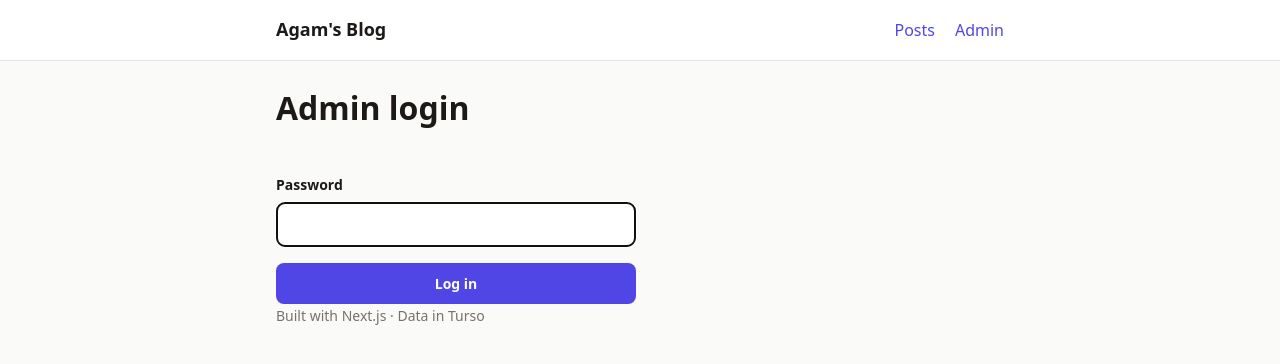
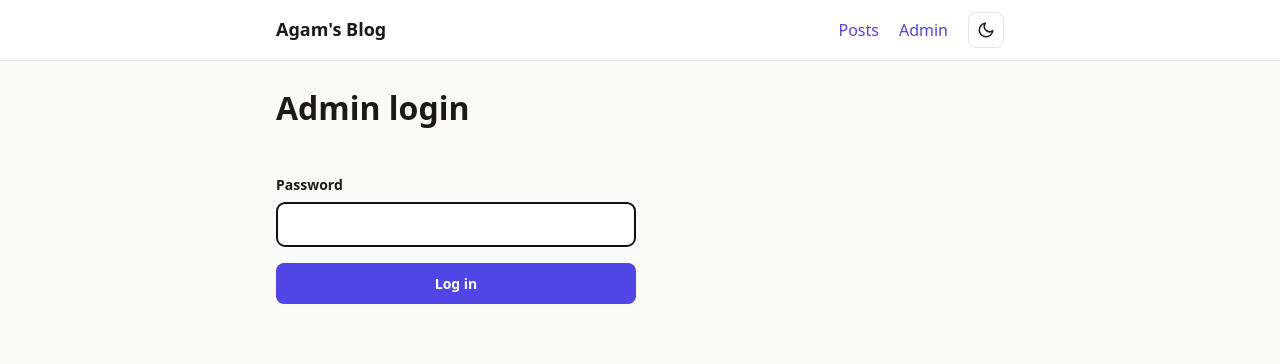
Before and after one commit to vns-agm/agam-blog, a Next.js app: page /admin/login in a window 1280 px wide. Shown: the top 364 px of the page. Built offline with nearby package versions, Linux system fonts and the light colour scheme.

Commit message:
Add light/dark theme toggle and remove footer

```diff
--- /dev/null
+++ b/app/ThemeToggle.tsx
@@ -0,0 +1,42 @@
+"use client";
+
+import { useEffect, useState } from "react";
+
+type Theme = "light" | "dark";
+
+function currentTheme(): Theme {
+  const set = document.documentElement.dataset.theme;
+  if (set === "light" || set === "dark") return set;
+  return window.matchMedia("(prefers-color-scheme: dark)").matches ? "dark" : "light";
+}
+
+export default function ThemeToggle() {
+  const [theme, setTheme] = useState<Theme | null>(null);
+
+  useEffect(() => setTheme(currentTheme()), []);
+
+  function toggle() {
+    const next: Theme = currentTheme() === "dark" ? "light" : "dark";
+    document.documentElement.dataset.theme = next;
+    try {
+      localStorage.setItem("theme", next);
+    } catch {}
+    setTheme(next);
+  }
+
+  const label = theme === "dark" ? "Switch to light theme" : "Switch to dark theme";
+  return (
+    <button type="button" className="theme-toggle" onClick={toggle} aria-label={label} title={label}>
+      {theme === "dark" ? (
+        <svg viewBox="0 0 24 24" fill="none" stroke="currentColor" strokeWidth="2" strokeLinecap="round">
+          <circle cx="12" cy="12" r="4" />
+          <path d="M12 2v2M12 20v2M4.9 4.9l1.4 1.4M17.7 17.7l1.4 1.4M2 12h2M20 12h2M4.9 19.1l1.4-1.4M17.7 6.3l1.4-1.4" />
+        </svg>
+      ) : (
+        <svg viewBox="0 0 24 24" fill="none" stroke="currentColor" strokeWidth="2" strokeLinecap="round" strokeLinejoin="round">
+          <path d="M21 12.8A9 9 0 1 1 11.2 3a7 7 0 0 0 9.8 9.8z" />
+        </svg>
+      )}
+    </button>
+  );
+}
--- a/app/globals.css
+++ b/app/globals.css
@@ -8,7 +8,7 @@
   --danger: #dc2626;
 }
 @media (prefers-color-scheme: dark) {
-  :root {
+  :root:not([data-theme="light"]) {
     --bg: #0c0a09;
     --surface: #1c1917;
     --text: #f5f5f4;
@@ -18,6 +18,18 @@
     --danger: #f87171;
   }
 }
+:root[data-theme="dark"] {
+    --bg: #0c0a09;
+    --surface: #1c1917;
+    --text: #f5f5f4;
+    --muted: #a8a29e;
+    --border: #292524;
+    --accent: #818cf8;
+    --danger: #f87171;
+}
+:root { color-scheme: light; }
+:root[data-theme="dark"] { color-scheme: dark; }
+@media (prefers-color-scheme: dark) { :root:not([data-theme="light"]) { color-scheme: dark; } }
 * { box-sizing: border-box; }
 body {
   margin: 0;
@@ -30,10 +42,9 @@ a:hover { text-decoration: underline; }
 .container { max-width: 760px; margin: 0 auto; padding: 0 16px; }
 .site-header { border-bottom: 1px solid var(--border); background: var(--surface); }
 .nav { display: flex; justify-content: space-between; align-items: center; height: 60px; }
-.nav nav { display: flex; gap: 20px; }
+.nav nav { display: flex; gap: 20px; align-items: center; }
 .brand { font-weight: 700; font-size: 18px; color: var(--text); }
 main { padding: 32px 16px 48px; }
-.footer { color: var(--muted); font-size: 14px; padding-bottom: 32px; }
 .hero h1 { font-size: 36px; margin: 0 0 4px; }
 .hero p { color: var(--muted); margin: 0 0 32px; }
 .muted { color: var(--muted); font-size: 14px; }
@@ -72,3 +83,9 @@ button.danger { color: var(--danger); }
 .table th, .table td { text-align: left; padding: 10px 8px; border-bottom: 1px solid var(--border); }
 .table th { color: var(--muted); font-weight: 600; font-size: 13px; }
 @media (max-width: 560px) { .table th:nth-child(3), .table td:nth-child(3) { display: none; } }
+.theme-toggle {
+  display: inline-grid; place-items: center; width: 36px; height: 36px; padding: 0;
+  background: transparent; color: var(--text); border: 1px solid var(--border); border-radius: 8px;
+}
+.theme-toggle:hover { background: var(--bg); }
+.theme-toggle svg { width: 18px; height: 18px; }
--- a/app/layout.tsx
+++ b/app/layout.tsx
@@ -1,5 +1,6 @@
 import type { Metadata } from "next";
 import Link from "next/link";
+import ThemeToggle from "./ThemeToggle";
 import "./globals.css";
 
 export const metadata: Metadata = {
@@ -9,7 +10,15 @@ export const metadata: Metadata = {
 
 export default function RootLayout({ children }: { children: React.ReactNode }) {
   return (
-    <html lang="en">
+    <html lang="en" suppressHydrationWarning>
+      <head>
+        {/* Apply the saved theme before first paint to avoid a flash. */}
+        <script
+          dangerouslySetInnerHTML={{
+            __html: `try{var t=localStorage.getItem("theme");if(t==="light"||t==="dark")document.documentElement.dataset.theme=t}catch(e){}`,
+          }}
+        />
+      </head>
       <body>
         <header className="site-header">
           <div className="container nav">
@@ -17,11 +26,11 @@ export default function RootLayout({ children }: { children: React.ReactNode })
             <nav>
               <Link href="/">Posts</Link>
               <Link href="/admin">Admin</Link>
+              <ThemeToggle />
             </nav>
           </div>
         </header>
         <main className="container">{children}</main>
-        <footer className="container footer">Built with Next.js · Data in Turso</footer>
       </body>
     </html>
   );
```
